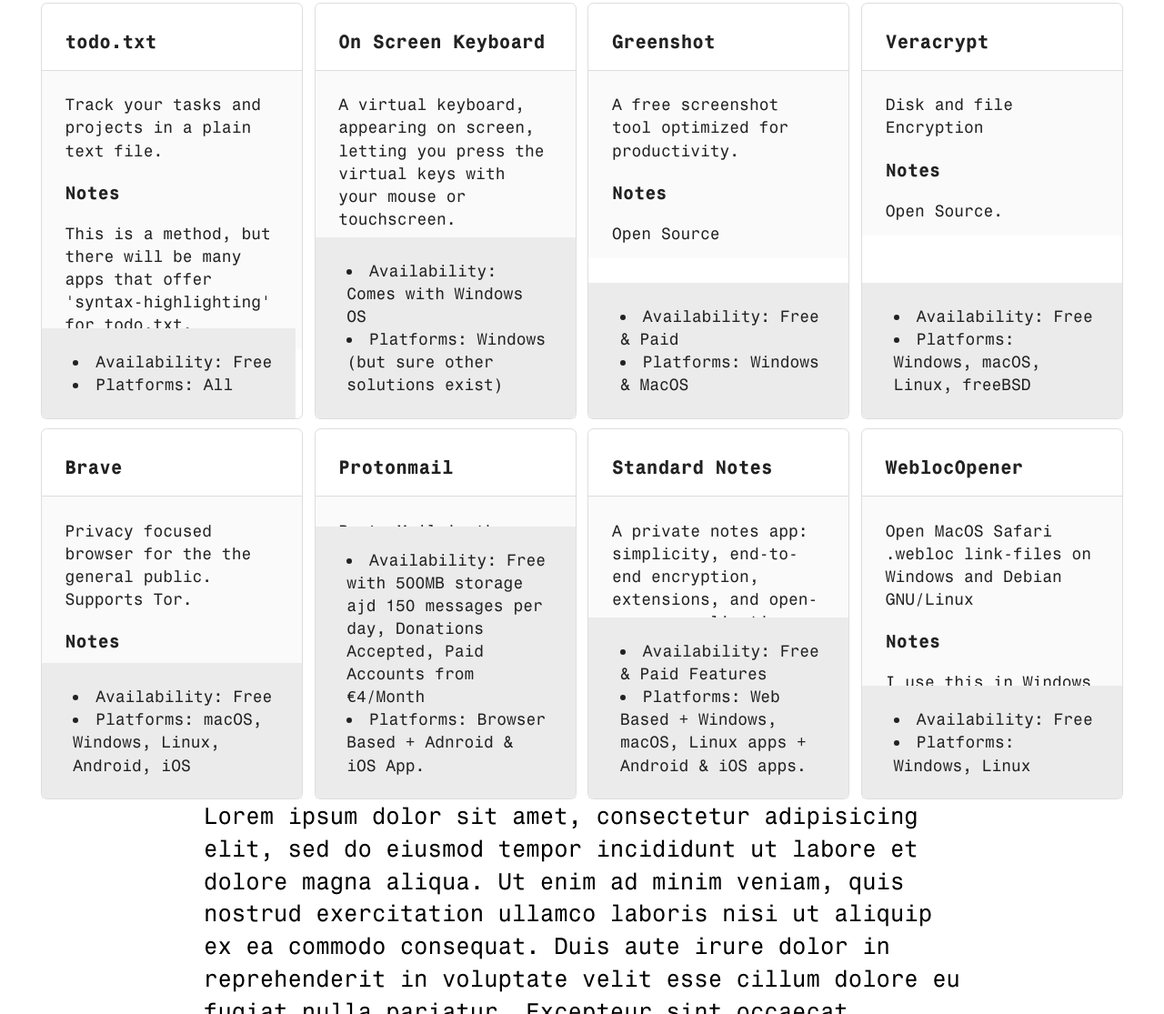
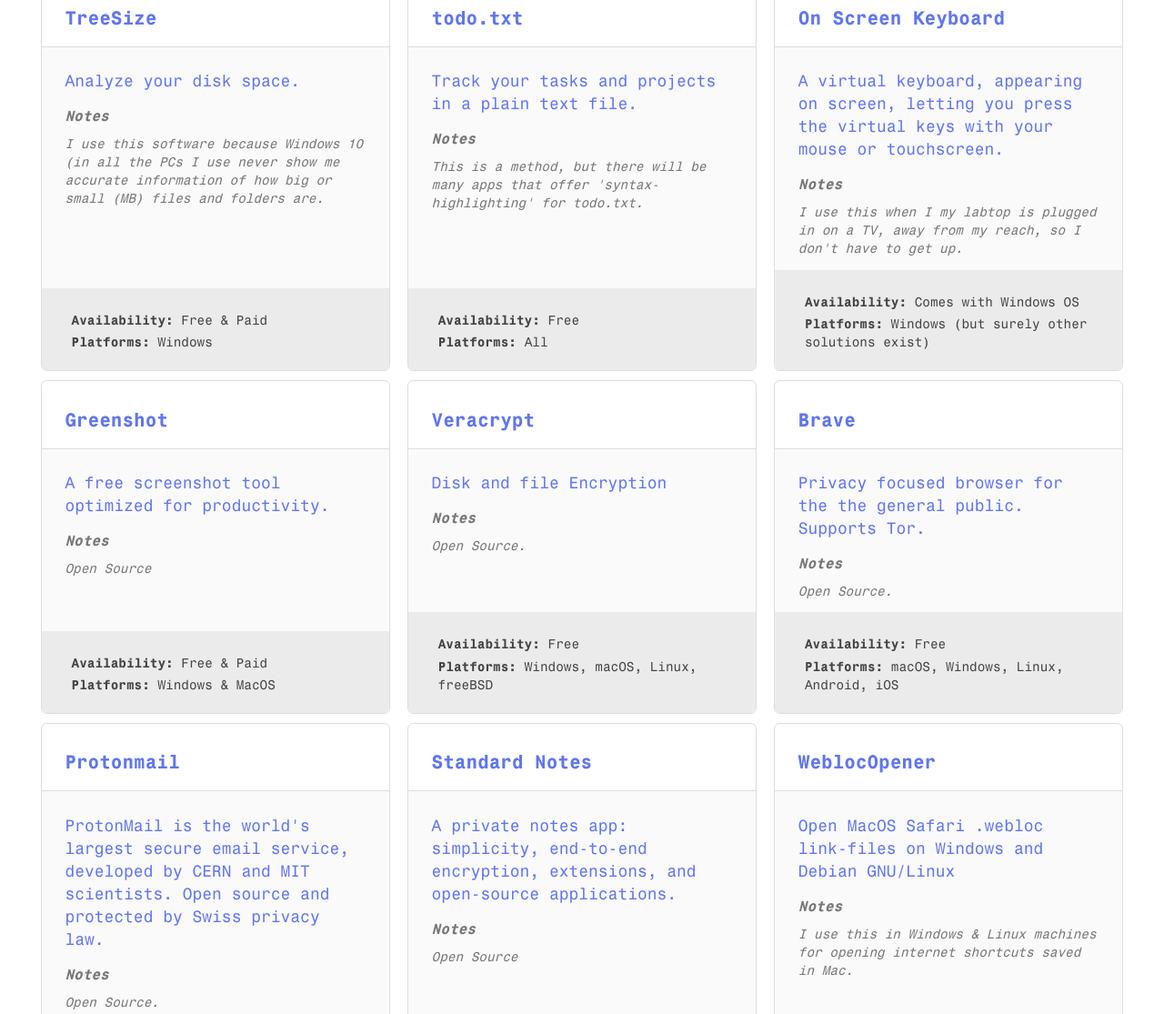
Before and after one commit to kostasgogas/kostasgogas.github.io, a plain HTML site: page productivity-tools-methods-utilities-for-tasks-routines-list.html in a window 1280 px wide. Shown: the part 1400-2515 px from the top of the page at 91% size. Drawn offline with Linux system fonts and the light colour scheme.

Commit message:
Add files via upload

```diff
--- a/productivity-tools-methods-utilities-for-tasks-routines-list.html
+++ b/productivity-tools-methods-utilities-for-tasks-routines-list.html
@@ -2519,17 +2519,14 @@ section.base-block {
 	}
 
 
-/* Desktop */
-
-@media screen and (min-width: 670px) {
 	.productivity-tools > section > div.tool-cards {
 		width: 93vw;
 		margin: auto;
 		display: grid;
-		grid-template-columns: repeat(4, 22.5vw);
-		grid-column-gap: 1vw;
+		grid-template-columns: repeat(3, 30vw);
+		grid-column-gap: 1.5vw;
 		grid-row-gap: 0.8vw;
-		overflow: hidden;
+		overflow: visible;
 		font-size: 0.7em;
 	}
 
@@ -2537,13 +2534,20 @@ section.base-block {
 		color: #222;
 		border-radius: 0.5vw;
 		border: 1px solid #ddd;
+		overflow: hidden;
+	}
+
+	.productivity-tools > section > div.tool-cards > a:hover {
+		-webkit-box-shadow: 0px 0px 12px 0px rgba(143,143,143,0.35);
+		-moz-box-shadow: 0px 0px 12px 0px rgba(143,143,143,0.35);
+		box-shadow: 0px 0px 12px 0px rgba(143,143,143,0.35);
 	}
 
 	.productivity-tools > section > div.tool-cards > a > article {
 		width: 100%;
 		height: 100%;
-		display: inline-block;
-		position: relative;
+		display: grid;
+		grid-template-rows: max-content auto max-content;
 	}
 
 	.productivity-tools > section > div.tool-cards > a > article > * {
@@ -2552,24 +2556,56 @@ section.base-block {
 
 	.productivity-tools > section > div.tool-cards > a > article > header {
 		border-bottom: 1px solid #ddd;
+		color: #6176ec;
+	}
+
+	.productivity-tools > section > div.tool-cards > a:hover > article > header {
+		text-decoration: underline;
 	}
 
 	.productivity-tools > section > div.tool-cards > a > article > section {
 		background-color: #fafafa;
+		color: #6176ec;
+	}
+
+	.productivity-tools > section > div.tool-cards > a > article > section small {
+		font-size: 0.8em;
+		font-style: italic;
+		color: #777777;
+	}
+
+	.productivity-tools > section > div.tool-cards > a > article > section small p {;
+		margin-top: 0;
 	}
 
 	.productivity-tools > section > div.tool-cards > a > article > footer {
 		background-color: #ebebeb;
-		position: absolute;
-		bottom: 0;
+		font-size: 0.8em;
+		color: #444444;
 	}
 
-}
-
-
-
-
-/* Mobile */
+	.productivity-tools > section > div.tool-cards > a > article > footer li span {
+		font-weight: bold;
+	}
+
+	.productivity-tools > section > div.tool-cards > a > article > footer li {
+	    list-style-type: none;
+	    padding-left: 0;
+	    padding-top: 0.3em;
+	}
+
+@media screen and (max-width: 600px) {
+	.productivity-tools > section > div.tool-cards {
+		grid-template-columns: repeat(2, 45vw);
+		grid-column-gap: 3vw;
+		grid-row-gap: 3vw;
+	}
+
+	.productivity-tools > section > div.tool-cards > a {
+		border-radius: 2vw;
+	}
+}
+
 
 </style>
 
@@ -2599,7 +2635,7 @@ section.base-block {
 		<div class="tool-cards">
 
 
-					<a href="https://www.autohotkey.com/">
+					<a href="https://www.autohotkey.com/" target="_blank" rel="noopener">
 						<article>
 							<header>
 								<h3>AutoHotkey</h3>
@@ -2607,10 +2643,10 @@ section.base-block {
 							<section>
 								<p>Free keyboard macro program. Supports hotkeys for keyboard, mouse, and joystick. Can expand abbreviations as you type them (AutoText).</p>
 
-								<aside>
+								<small>
 									<h4>Notes</h4>
 									<p>Open Source.</p>
-								</aside>
+								</small>
 
 							</section>
 							<footer>
@@ -2624,7 +2660,7 @@ section.base-block {
 
 
 
-					<a href="https://www.bulkrenameutility.co.uk/">
+					<a href="https://www.bulkrenameutility.co.uk/" target="_blank" rel="noopener">
 						<article>
 							<header>
 								<h3>Bulk Rename Utility</h3>
@@ -2644,7 +2680,7 @@ section.base-block {
 
 
 
-					<a href="">
+					<a href="" target="_blank" rel="noopener">
 						<article>
 							<header>
 								<h3>YYYY-MM-DD</h3>
@@ -2652,10 +2688,10 @@ section.base-block {
 							<section>
 								<p>This is my way of naming files, because it helps sorting them out better by date.</p>
 
-								<aside>
+								<small>
 									<h4>Notes</h4>
 									<p>This is a method, an approach, you can use it everywhere. + if you partner it up with AutoHotkey it makes a powerful combination.</p>
-								</aside>
+								</small>
 
 							</section>
 							<footer>
@@ -2669,7 +2705,7 @@ section.base-block {
 
 
 
-					<a href="https://www.jam-software.com/treesize_free/">
+					<a href="https://www.jam-software.com/treesize_free/" target="_blank" rel="noopener">
 						<article>
 							<header>
 								<h3>TreeSize</h3>
@@ -2677,10 +2713,10 @@ section.base-block {
 							<section>
 								<p>Analyze your disk space.</p>
 
-								<aside>
+								<small>
 									<h4>Notes</h4>
 									<p>I use this software because Windows 10 (in all the PCs I use never show me accurate information of how big or small (MB) files and folders are.</p>
-								</aside>
+								</small>
 
 							</section>
 							<footer>
@@ -2694,7 +2730,7 @@ section.base-block {
 
 
 
-					<a href="https://github.com/todotxt/todo.txt">
+					<a href="https://github.com/todotxt/todo.txt" target="_blank" rel="noopener">
 						<article>
 							<header>
 								<h3>todo.txt</h3>
@@ -2702,10 +2738,10 @@ section.base-block {
 							<section>
 								<p>Track your tasks and projects in a plain text file.</p>
 
-								<aside>
+								<small>
 									<h4>Notes</h4>
 									<p>This is a method, but there will be many apps that offer 'syntax-highlighting' for todo.txt.</p>
-								</aside>
+								</small>
 
 							</section>
 							<footer>
@@ -2719,7 +2755,7 @@ section.base-block {
 
 
 
-					<a href="https://support.microsoft.com/en-us/help/10762/windows-use-on-screen-keyboard">
+					<a href="https://support.microsoft.com/en-us/help/10762/windows-use-on-screen-keyboard" target="_blank" rel="noopener">
 						<article>
 							<header>
 								<h3>On Screen Keyboard</h3>
@@ -2727,16 +2763,16 @@ section.base-block {
 							<section>
 								<p>A virtual keyboard, appearing on screen, letting you press the virtual keys with your mouse or touchscreen.</p>
 
-								<aside>
+								<small>
 									<h4>Notes</h4>
 									<p>I use this when I my labtop is plugged in on a TV, away from my reach, so I don't have to get up.</p>
-								</aside>
+								</small>
 
 							</section>
 							<footer>
 								<ul>
 									<li><span>Availability: </span>Comes with Windows OS</li>
-									<li><span>Platforms: </span>Windows (but sure other solutions exist)</li>
+									<li><span>Platforms: </span>Windows (but surely other solutions exist)</li>
 								</ul>
 							</footer>
 						</article>
@@ -2744,7 +2780,7 @@ section.base-block {
 
 
 
-					<a href="https://getgreenshot.org/">
+					<a href="https://getgreenshot.org/" target="_blank" rel="noopener">
 						<article>
 							<header>
 								<h3>Greenshot</h3>
@@ -2752,10 +2788,10 @@ section.base-block {
 							<section>
 								<p>A free screenshot tool optimized for productivity.</p>
 
-								<aside>
+								<small>
 									<h4>Notes</h4>
 									<p>Open Source</p>
-								</aside>
+								</small>
 
 							</section>
 							<footer>
@@ -2769,7 +2805,7 @@ section.base-block {
 
 
 
-					<a href="https://www.veracrypt.fr/en/Home.html">
+					<a href="https://www.veracrypt.fr/en/Home.html" target="_blank" rel="noopener">
 						<article>
 							<header>
 								<h3>Veracrypt</h3>
@@ -2777,10 +2813,10 @@ section.base-block {
 							<section>
 								<p>Disk and file Encryption</p>
 
-								<aside>
+								<small>
 									<h4>Notes</h4>
 									<p>Open Source.</p>
-								</aside>
+								</small>
 
 							</section>
 							<footer>
@@ -2794,7 +2830,7 @@ section.base-block {
 
 
 
-					<a href="https://brave.com/">
+					<a href="https://brave.com/" target="_blank" rel="noopener">
 						<article>
 							<header>
 								<h3>Brave</h3>
@@ -2802,10 +2838,10 @@ section.base-block {
 							<section>
 								<p>Privacy focused browser for the the general public. Supports Tor.</p>
 
-								<aside>
+								<small>
 									<h4>Notes</h4>
 									<p>Open Source.</p>
-								</aside>
+								</small>
 
 							</section>
 							<footer>
@@ -2819,7 +2855,7 @@ section.base-block {
 
 
 
-					<a href="https://protonmail.com/">
+					<a href="https://protonmail.com/" target="_blank" rel="noopener">
 						<article>
 							<header>
 								<h3>Protonmail</h3>
@@ -2827,16 +2863,16 @@ section.base-block {
 							<section>
 								<p>ProtonMail is the world's largest secure email service, developed by CERN and MIT scientists. Open source and protected by Swiss privacy law.</p>
 
-								<aside>
+								<small>
 									<h4>Notes</h4>
 									<p>Open Source.</p>
-								</aside>
+								</small>
 
 							</section>
 							<footer>
 								<ul>
-									<li><span>Availability: </span>Free with  500MB storage ajd 150 messages per day, Donations Accepted, Paid Accounts from €4/Month</li>
-									<li><span>Platforms: </span>Browser Based + Adnroid & iOS App.</li>
+									<li><span>Availability: </span>Free with  500MB storage and 150 messages per day, Donations Accepted, Paid Accounts from €4/Month</li>
+									<li><span>Platforms: </span>Browser Based + Android & iOS App.</li>
 								</ul>
 							</footer>
 						</article>
@@ -2844,7 +2880,7 @@ section.base-block {
 
 
 
-					<a href="https://standardnotes.org/">
+					<a href="https://standardnotes.org/" target="_blank" rel="noopener">
 						<article>
 							<header>
 								<h3>Standard Notes</h3>
@@ -2852,10 +2888,10 @@ section.base-block {
 							<section>
 								<p>A private notes app: simplicity, end-to-end encryption, extensions, and open-source applications.</p>
 
-								<aside>
+								<small>
 									<h4>Notes</h4>
 									<p>Open Source</p>
-								</aside>
+								</small>
 
 							</section>
 							<footer>
@@ -2869,7 +2905,7 @@ section.base-block {
 
 
 
-					<a href="https://benchdoos.github.io/">
+					<a href="https://benchdoos.github.io/" target="_blank" rel="noopener">
 						<article>
 							<header>
 								<h3>WeblocOpener</h3>
@@ -2877,10 +2913,10 @@ section.base-block {
 							<section>
 								<p>Open  MacOS Safari .webloc link-files on Windows and Debian GNU/Linux</p>
 
-								<aside>
+								<small>
 									<h4>Notes</h4>
 									<p>I use this in Windows & Linux machines for opening internet shortcuts saved in Mac.</p>
-								</aside>
+								</small>
 
 							</section>
 							<footer>
```
